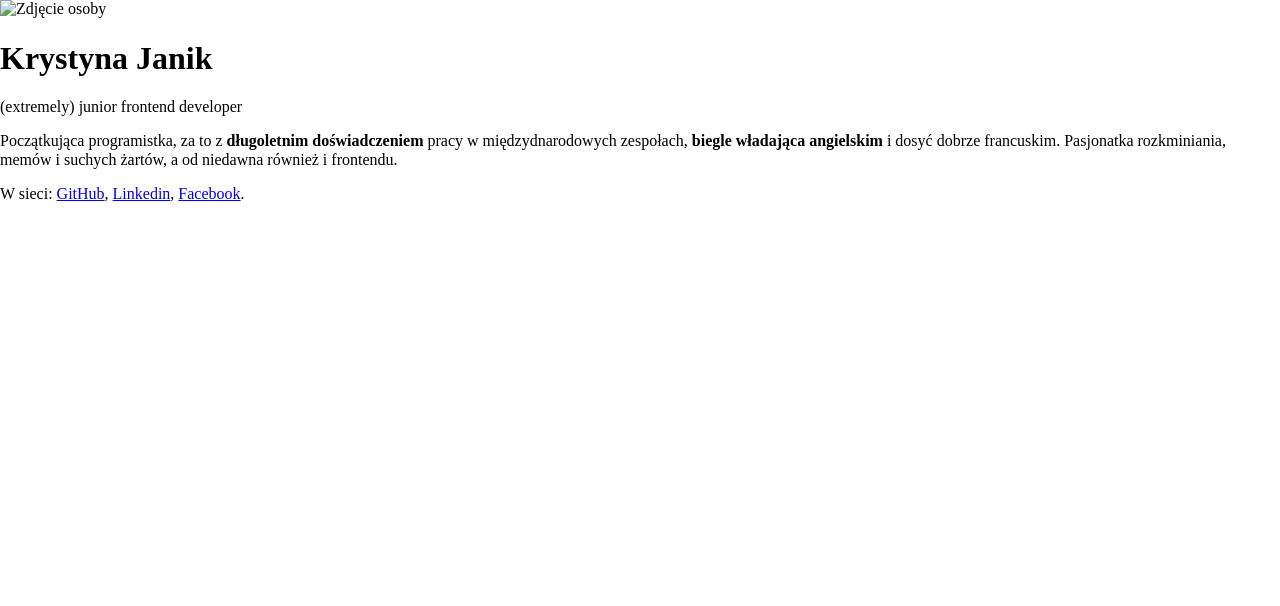
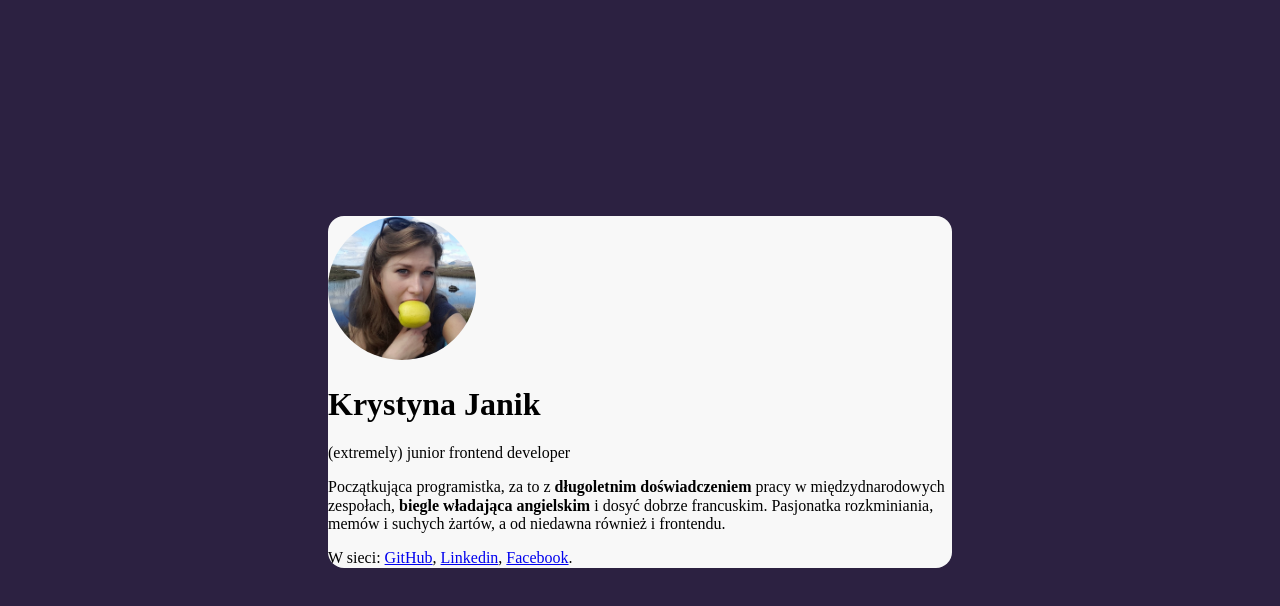
Before and after one commit to krysiajanik/business-card, a plain HTML site: page index.html in a window 1280 px wide. Drawn offline with Linux system fonts and the light colour scheme.

Commit message:
basic layout, colors and photo included

```diff
--- a/index.html
+++ b/index.html
@@ -10,7 +10,7 @@
   <body>
     <main>
       <article class="person">
-        <img class="person__photo" src="" alt="Zdjęcie osoby" />
+        <img class="person__photo" src="krysia.jpg" alt="Zdjęcie osoby" />
         <header class="person__info">
           <h1 class="person__name">
             Krystyna Janik
@@ -21,13 +21,17 @@
         </header>
 
         <p class="person__description">
-          Początkująca programistka, za to z <strong class="highlight">długoletnim doświadczeniem</strong> pracy w
-          międzydnarodowych zespołach, <strong class="highlight">biegle władająca angielskim</strong> i dosyć
+          Początkująca programistka, za to z
+          <strong class="highlight">długoletnim doświadczeniem</strong> pracy w
+          międzydnarodowych zespołach,
+          <strong class="highlight">biegle władająca angielskim</strong> i dosyć
           dobrze francuskim. Pasjonatka rozkminiania, memów i suchych żartów, a
           od niedawna również i frontendu.
         </p>
         <p class="person__description">
-          W sieci: <a href="https://github.com/krysiajanik">GitHub</a>, <a href="https://www.linkedin.com/in/krystyna-janik-02aa8060">Linkedin</a>, <a href="https://www.facebook.com/krysia.janik/">Facebook</a>.
+          W sieci: <a href="https://github.com/krysiajanik">GitHub</a>,
+          <a href="https://www.linkedin.com/in/krystyna-janik-02aa8060"
+            >Linkedin</a>, <a href="https://www.facebook.com/krysia.janik/">Facebook</a>.
         </p>
       </article>
     </main>
--- a/style.css
+++ b/style.css
@@ -5,3 +5,21 @@ html {
 *, *:before, *:after {
     box-sizing: inherit;
 }
+ body {
+     background-color: #2C2141;
+     min-height: 100vh;
+     display: flex;
+     align-items: center;
+     justify-content: center;
+ }
+.person {
+    background-color: #F8F8F8;
+    border-radius: 16px;
+    max-width: 624px;
+
+}
+
+.person__photo {
+    max-width: 148px;
+    border-radius: 50%;
+}
```
Also changed, not shown: krysia.jpg (added).
